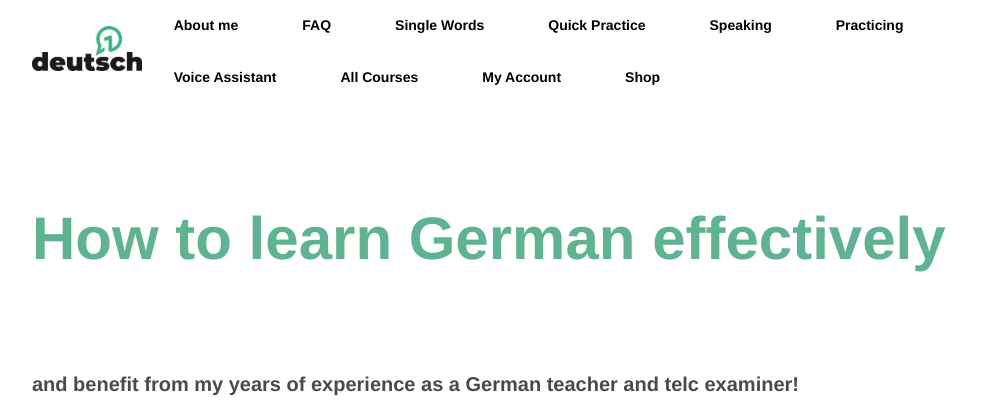
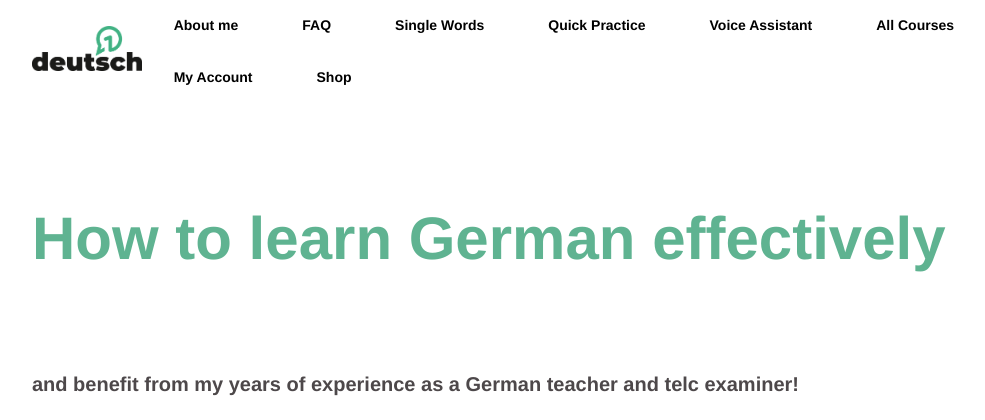
Before and after one commit to tejas-shanthraj/deutsch1, a Django app: page / in a window 1280 px wide. Shown: the top 420 px of the page, without its empty margins (96-1081 px from the left). Run offline with Django 3.2, Linux system fonts and the light colour scheme; data that the repository does not hold is empty.

Commit message:
Updating epics

```diff
--- a/deutsche1/urls.py
+++ b/deutsche1/urls.py
@@ -25,8 +25,8 @@ admin.site.index_title = "Welcome to Deutsch1 Admin Portal"
 urlpatterns = [
     path('admin/', admin.site.urls),
     path("", include("blog.urls")),
-    path("speaking/", include("speaking.urls")),
-    path("practicing/", include("practicing.urls")),
+    # path("speaking/", include("speaking.urls")),
+    # path("practicing/", include("practicing.urls")),
     path("quickpractice/", include("quickpractice.urls")),
     path("single_words/", include("single_words.urls")),
     path("voiceassistant/", include("voiceassistant.urls")),
--- a/templates/base.html
+++ b/templates/base.html
@@ -49,8 +49,8 @@
                </ul>
                </li>
               <!-- <li><a href="/quick-practice">Quick Practice</a></li> -->
-              <li><a href="/speaking/en/topics/">Speaking</a></li>
-              <li><a href="/practicing/en/topics/">Practicing</a></li>
+              <!-- <li><a href="/speaking/en/topics/">Speaking</a></li> -->
+              <!-- <li><a href="/practicing/en/topics/">Practicing</a></li> -->
               <li><a href="/voiceassistant/ai/">Voice Assistant</a></li>
               <li><a href="#" aria-haspopup="true">All Courses</a>
                 <ul class="dropdown" aria-label="submenu">
```
